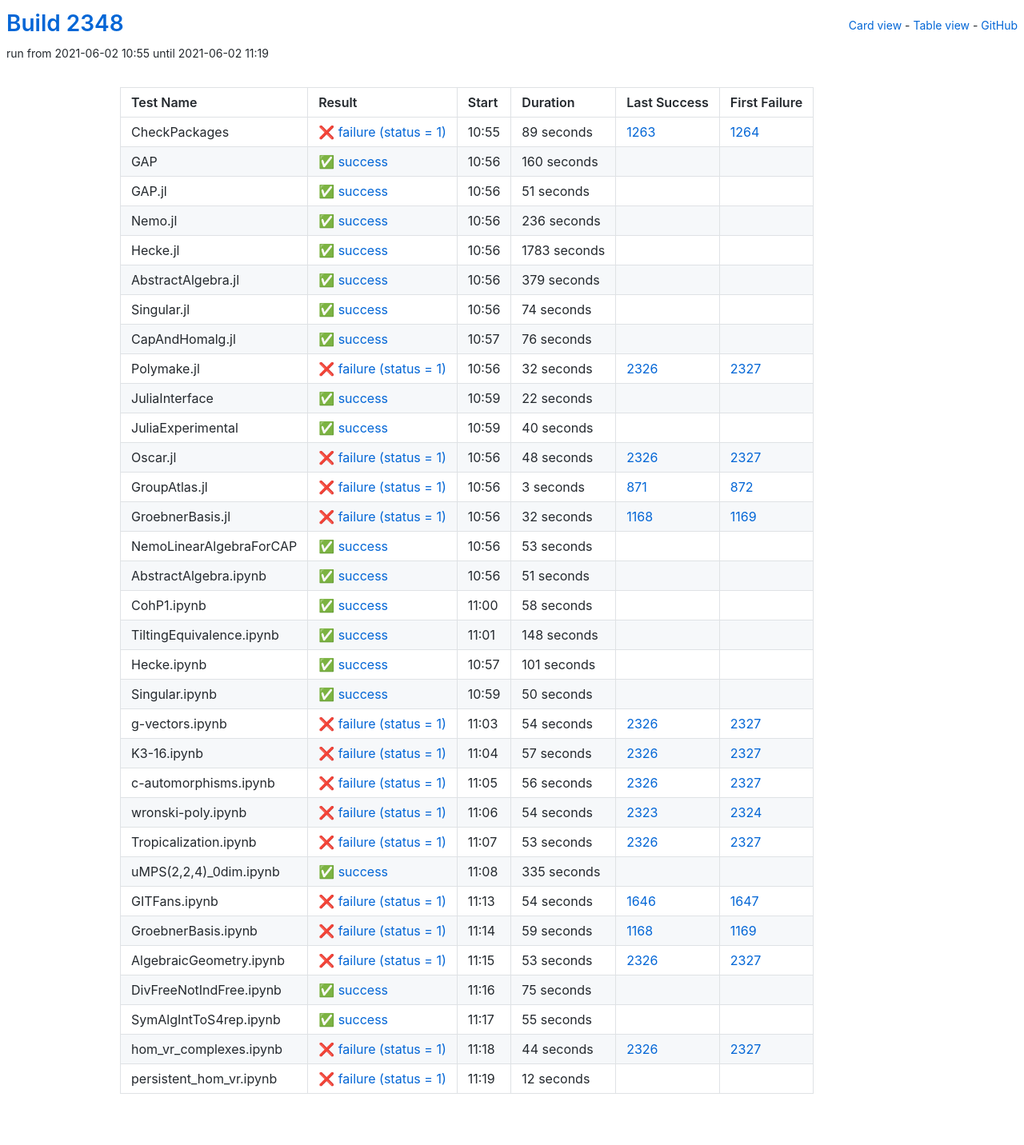
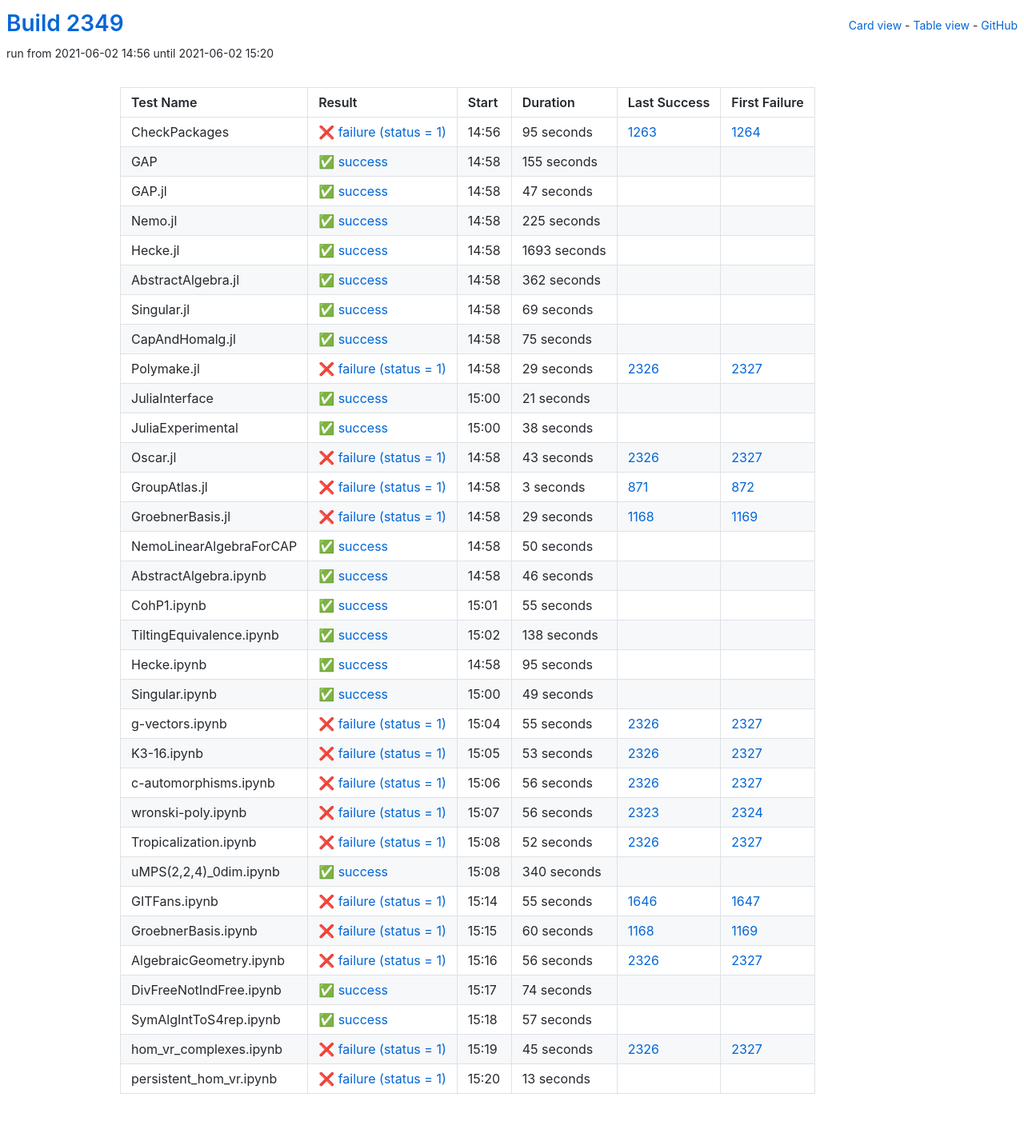
Before and after one commit to oscar-system/oscar-ci-status-stable, a Jekyll site: the page built from table.html, in a window 1280 px wide. Shown: the whole page at 80% size. Built offline with Jekyll 4.4.1, drawn with Linux system fonts in a browser that asks for light colours.

Commit message:
Build #2349

```diff
--- a/_data/ci.yml
+++ b/_data/ci.yml
@@ -1,6 +1,6 @@
 ---
-build: 2348
-build_url: https://oscarci.mathematik.uni-kl.de/job/oscar-stable/2348/
+build: 2349
+build_url: https://oscarci.mathematik.uni-kl.de/job/oscar-stable/2349/
 job: oscar-stable
 organization: oscar-system
 repo: oscar-ci-status-stable
@@ -8,152 +8,152 @@ repourl: https://github.com/oscar-system/oscar-ci-status-stable
 tests:
 - name: CheckPackages
   id: checkpackages
-  log: https://oscarci.mathematik.uni-kl.de/job/oscar-stable/2348/artifact/logs/build-2348/CheckPackages.log
-  start: 2021-06-02 10:55
+  log: https://oscarci.mathematik.uni-kl.de/job/oscar-stable/2349/artifact/logs/build-2349/CheckPackages.log
+  start: 2021-06-02 14:56
   success: false
   exitcode: 1
   status: failure
-  duration: 89
+  duration: 95
   last_success: 1263
   last_success_url: https://oscarci.mathematik.uni-kl.de/job/oscar-stable/1263/
   first_failure: 1264
   first_failure_url: https://oscarci.mathematik.uni-kl.de/job/oscar-stable/1264/
 - name: GAP
   id: gap
-  log: https://oscarci.mathematik.uni-kl.de/job/oscar-stable/2348/artifact/logs/build-2348/GAP.log
-  start: 2021-06-02 10:56
+  log: https://oscarci.mathematik.uni-kl.de/job/oscar-stable/2349/artifact/logs/build-2349/GAP.log
+  start: 2021-06-02 14:58
   success: true
   exitcode: 0
   status: success
-  duration: 160
+  duration: 155
   last_success: false
   last_success_url:
   first_failure: false
   first_failure_url:
 - name: GAP.jl
   id: gap-jl
-  log: https://oscarci.mathematik.uni-kl.de/job/oscar-stable/2348/artifact/logs/build-2348/GAP.jl.log
-  start: 2021-06-02 10:56
+  log: https://oscarci.mathematik.uni-kl.de/job/oscar-stable/2349/artifact/logs/build-2349/GAP.jl.log
+  start: 2021-06-02 14:58
   success: true
   exitcode: 0
   status: success
-  duration: 51
+  duration: 47
   last_success: false
   last_success_url:
   first_failure: false
   first_failure_url:
 - name: Nemo.jl
   id: nemo-jl
-  log: https://oscarci.mathematik.uni-kl.de/job/oscar-stable/2348/artifact/logs/build-2348/Nemo.jl.log
-  start: 2021-06-02 10:56
+  log: https://oscarci.mathematik.uni-kl.de/job/oscar-stable/2349/artifact/logs/build-2349/Nemo.jl.log
+  start: 2021-06-02 14:58
   success: true
   exitcode: 0
   status: success
-  duration: 236
+  duration: 225
   last_success: false
   last_success_url:
   first_failure: false
   first_failure_url:
 - name: Hecke.jl
   id: hecke-jl
-  log: https://oscarci.mathematik.uni-kl.de/job/oscar-stable/2348/artifact/logs/build-2348/Hecke.jl.log
-  start: 2021-06-02 10:56
+  log: https://oscarci.mathematik.uni-kl.de/job/oscar-stable/2349/artifact/logs/build-2349/Hecke.jl.log
+  start: 2021-06-02 14:58
   success: true
   exitcode: 0
   status: success
-  duration: 1783
+  duration: 1693
   last_success: false
   last_success_url:
   first_failure: false
   first_failure_url:
 - name: AbstractAlgebra.jl
   id: abstractalgebra-jl
-  log: https://oscarci.mathematik.uni-kl.de/job/oscar-stable/2348/artifact/logs/build-2348/AbstractAlgebra.jl.log
-  start: 2021-06-02 10:56
+  log: https://oscarci.mathematik.uni-kl.de/job/oscar-stable/2349/artifact/logs/build-2349/AbstractAlgebra.jl.log
+  start: 2021-06-02 14:58
   success: true
   exitcode: 0
   status: success
-  duration: 379
+  duration: 362
   last_success: false
   last_success_url:
   first_failure: false
   first_failure_url:
 - name: Singular.jl
   id: singular-jl
-  log: https://oscarci.mathematik.uni-kl.de/job/oscar-stable/2348/artifact/logs/build-2348/Singular.jl.log
-  start: 2021-06-02 10:56
+  log: https://oscarci.mathematik.uni-kl.de/job/oscar-stable/2349/artifact/logs/build-2349/Singular.jl.log
+  start: 2021-06-02 14:58
   success: true
   exitcode: 0
   status: success
-  duration: 74
+  duration: 69
   last_success: false
   last_success_url:
   first_failure: false
   first_failure_url:
 - name: CapAndHomalg.jl
   id: capandhomalg-jl
-  log: https://oscarci.mathematik.uni-kl.de/job/oscar-stable/2348/artifact/logs/build-2348/CapAndHomalg.jl.log
-  start: 2021-06-02 10:57
+  log: https://oscarci.mathematik.uni-kl.de/job/oscar-stable/2349/artifact/logs/build-2349/CapAndHomalg.jl.log
+  start: 2021-06-02 14:58
   success: true
   exitcode: 0
   status: success
-  duration: 76
+  duration: 75
   last_success: false
   last_success_url:
   first_failure: false
   first_failure_url:
 - name: Polymake.jl
   id: polymake-jl
-  log: https://oscarci.mathematik.uni-kl.de/job/oscar-stable/2348/artifact/logs/build-2348/Polymake.jl.log
-  start: 2021-06-02 10:56
+  log: https://oscarci.mathematik.uni-kl.de/job/oscar-stable/2349/artifact/logs/build-2349/Polymake.jl.log
+  start: 2021-06-02 14:58
   success: false
   exitcode: 1
   status: failure
-  duration: 32
+  duration: 29
   last_success: 2326
   last_success_url: https://oscarci.mathematik.uni-kl.de/job/oscar-stable/2326/
   first_failure: 2327
   first_failure_url: https://oscarci.mathematik.uni-kl.de/job/oscar-stable/2327/
 - name: JuliaInterface
   id: juliainterface
-  log: https://oscarci.mathematik.uni-kl.de/job/oscar-stable/2348/artifact/logs/build-2348/JuliaInterface.log
-  start: 2021-06-02 10:59
+  log: https://oscarci.mathematik.uni-kl.de/job/oscar-stable/2349/artifact/logs/build-2349/JuliaInterface.log
+  start: 2021-06-02 15:00
   success: true
   exitcode: 0
   status: success
-  duration: 22
+  duration: 21
   last_success: false
   last_success_url:
   first_failure: false
   first_failure_url:
 - name: JuliaExperimental
   id: juliaexperimental
-  log: https://oscarci.mathematik.uni-kl.de/job/oscar-stable/2348/artifact/logs/build-2348/JuliaExperimental.log
-  start: 2021-06-02 10:59
+  log: https://oscarci.mathematik.uni-kl.de/job/oscar-stable/2349/artifact/logs/build-2349/JuliaExperimental.log
+  start: 2021-06-02 15:00
   success: true
   exitcode: 0
   status: success
-  duration: 40
+  duration: 38
   last_success: false
   last_success_url:
   first_failure: false
   first_failure_url:
 - name: Oscar.jl
   id: oscar-jl
-  log: https://oscarci.mathematik.uni-kl.de/job/oscar-stable/2348/artifact/logs/build-2348/Oscar.jl.log
-  start: 2021-06-02 10:56
+  log: https://oscarci.mathematik.uni-kl.de/job/oscar-stable/2349/artifact/logs/build-2349/Oscar.jl.log
+  start: 2021-06-02 14:58
   success: false
   exitcode: 1
   status: failure
-  duration: 48
+  duration: 43
   last_success: 2326
   last_success_url: https://oscarci.mathematik.uni-kl.de/job/oscar-stable/2326/
   first_failure: 2327
   first_failure_url: https://oscarci.mathematik.uni-kl.de/job/oscar-stable/2327/
 - name: GroupAtlas.jl
   id: groupatlas-jl
-  log: https://oscarci.mathematik.uni-kl.de/job/oscar-stable/2348/artifact/logs/build-2348/GroupAtlas.jl.log
-  start: 2021-06-02 10:56
+  log: https://oscarci.mathematik.uni-kl.de/job/oscar-stable/2349/artifact/logs/build-2349/GroupAtlas.jl.log
+  start: 2021-06-02 14:58
   success: false
   exitcode: 1
   status: failure
@@ -164,80 +164,20 @@ tests:
   first_failure_url: https://oscarci.mathematik.uni-kl.de/job/oscar-stable/872/
 - name: GroebnerBasis.jl
   id: groebnerbasis-jl
-  log: https://oscarci.mathematik.uni-kl.de/job/oscar-stable/2348/artifact/logs/build-2348/GroebnerBasis.jl.log
-  start: 2021-06-02 10:56
+  log: https://oscarci.mathematik.uni-kl.de/job/oscar-stable/2349/artifact/logs/build-2349/GroebnerBasis.jl.log
+  start: 2021-06-02 14:58
   success: false
   exitcode: 1
   status: failure
-  duration: 32
+  duration: 29
   last_success: 1168
   last_success_url: https://oscarci.mathematik.uni-kl.de/job/oscar-stable/1168/
   first_failure: 1169
   first_failure_url: https://oscarci.mathematik.uni-kl.de/job/oscar-stable/1169/
 - name: NemoLinearAlgebraForCAP
   id: nemolinearalgebraforcap
-  log: https://oscarci.mathematik.uni-kl.de/job/oscar-stable/2348/artifact/logs/build-2348/NemoLinearAlgebraForCAP.log
-  start: 2021-06-02 10:56
-  success: true
-  exitcode: 0
-  status: success
-  duration: 53
-  last_success: false
-  last_success_url:
-  first_failure: false
-  first_failure_url:
-- name: AbstractAlgebra.ipynb
-  id: abstractalgebra-ipynb
-  log: https://oscarci.mathematik.uni-kl.de/job/oscar-stable/2348/artifact/logs/build-2348/AbstractAlgebra.ipynb.log
-  start: 2021-06-02 10:56
-  success: true
-  exitcode: 0
-  status: success
-  duration: 51
-  last_success: false
-  last_success_url:
-  first_failure: false
-  first_failure_url:
-- name: CohP1.ipynb
-  id: cohp1-ipynb
-  log: https://oscarci.mathematik.uni-kl.de/job/oscar-stable/2348/artifact/logs/build-2348/CohP1.ipynb.log
-  start: 2021-06-02 11:00
-  success: true
-  exitcode: 0
-  status: success
-  duration: 58
-  last_success: false
-  last_success_url:
-  first_failure: false
-  first_failure_url:
-- name: TiltingEquivalence.ipynb
-  id: tiltingequivalence-ipynb
-  log: https://oscarci.mathematik.uni-kl.de/job/oscar-stable/2348/artifact/logs/build-2348/TiltingEquivalence.ipynb.log
-  start: 2021-06-02 11:01
-  success: true
-  exitcode: 0
-  status: success
-  duration: 148
-  last_success: false
-  last_success_url:
-  first_failure: false
-  first_failure_url:
-- name: Hecke.ipynb
-  id: hecke-ipynb
-  log: https://oscarci.mathematik.uni-kl.de/job/oscar-stable/2348/artifact/logs/build-2348/Hecke.ipynb.log
-  start: 2021-06-02 10:57
-  success: true
-  exitcode: 0
-  status: success
-  duration: 101
-  last_success: false
-  last_success_url:
-  first_failure: false
-  first_failure_url:
-- name: Singular.ipynb
-  id: singular-ipynb
-  log: https://oscarci.mathematik.uni-kl.de/job/oscar-stable/2348/artifact/logs/build-2348/Singular.ipynb.log
-  start: 2021-06-02 10:59
+  log: https://oscarci.mathematik.uni-kl.de/job/oscar-stable/2349/artifact/logs/build-2349/NemoLinearAlgebraForCAP.log
+  start: 2021-06-02 14:58
   success: true
   exitcode: 0
   status: success
@@ -246,34 +186,94 @@ tests:
   last_success_url:
   first_failure: false
   first_failure_url:
+- name: AbstractAlgebra.ipynb
+  id: abstractalgebra-ipynb
+  log: https://oscarci.mathematik.uni-kl.de/job/oscar-stable/2349/artifact/logs/build-2349/AbstractAlgebra.ipynb.log
+  start: 2021-06-02 14:58
+  success: true
+  exitcode: 0
+  status: success
+  duration: 46
+  last_success: false
+  last_success_url:
+  first_failure: false
+  first_failure_url:
+- name: CohP1.ipynb
+  id: cohp1-ipynb
+  log: https://oscarci.mathematik.uni-kl.de/job/oscar-stable/2349/artifact/logs/build-2349/CohP1.ipynb.log
+  start: 2021-06-02 15:01
+  success: true
+  exitcode: 0
+  status: success
+  duration: 55
+  last_success: false
+  last_success_url:
+  first_failure: false
+  first_failure_url:
+- name: TiltingEquivalence.ipynb
+  id: tiltingequivalence-ipynb
+  log: https://oscarci.mathematik.uni-kl.de/job/oscar-stable/2349/artifact/logs/build-2349/TiltingEquivalence.ipynb.log
+  start: 2021-06-02 15:02
+  success: true
+  exitcode: 0
+  status: success
+  duration: 138
+  last_success: false
+  last_success_url:
+  first_failure: false
+  first_failure_url:
+- name: Hecke.ipynb
+  id: hecke-ipynb
+  log: https://oscarci.mathematik.uni-kl.de/job/oscar-stable/2349/artifact/logs/build-2349/Hecke.ipynb.log
+  start: 2021-06-02 14:58
+  success: true
+  exitcode: 0
+  status: success
+  duration: 95
+  last_success: false
+  last_success_url:
+  first_failure: false
+  first_failure_url:
+- name: Singular.ipynb
+  id: singular-ipynb
+  log: https://oscarci.mathematik.uni-kl.de/job/oscar-stable/2349/artifact/logs/build-2349/Singular.ipynb.log
+  start: 2021-06-02 15:00
+  success: true
+  exitcode: 0
+  status: success
+  duration: 49
+  last_success: false
+  last_success_url:
+  first_failure: false
+  first_failure_url:
 - name: g-vectors.ipynb
   id: g-vectors-ipynb
-  log: https://oscarci.mathematik.uni-kl.de/job/oscar-stable/2348/artifact/logs/build-2348/g-vectors.ipynb.log
-  start: 2021-06-02 11:03
+  log: https://oscarci.mathematik.uni-kl.de/job/oscar-stable/2349/artifact/logs/build-2349/g-vectors.ipynb.log
+  start: 2021-06-02 15:04
   success: false
   exitcode: 1
   status: failure
-  duration: 54
+  duration: 55
   last_success: 2326
   last_success_url: https://oscarci.mathematik.uni-kl.de/job/oscar-stable/2326/
   first_failure: 2327
   first_failure_url: https://oscarci.mathematik.uni-kl.de/job/oscar-stable/2327/
 - name: K3-16.ipynb
   id: k3-16-ipynb
-  log: https://oscarci.mathematik.uni-kl.de/job/oscar-stable/2348/artifact/logs/build-2348/K3-16.ipynb.log
-  start: 2021-06-02 11:04
+  log: https://oscarci.mathematik.uni-kl.de/job/oscar-stable/2349/artifact/logs/build-2349/K3-16.ipynb.log
+  start: 2021-06-02 15:05
   success: false
   exitcode: 1
   status: failure
-  duration: 57
+  duration: 53
   last_success: 2326
   last_success_url: https://oscarci.mathematik.uni-kl.de/job/oscar-stable/2326/
   first_failure: 2327
   first_failure_url: https://oscarci.mathematik.uni-kl.de/job/oscar-stable/2327/
 - name: c-automorphisms.ipynb
   id: c-automorphisms-ipynb
-  log: https://oscarci.mathematik.uni-kl.de/job/oscar-stable/2348/artifact/logs/build-2348/c-automorphisms.ipynb.log
-  start: 2021-06-02 11:05
+  log: https://oscarci.mathematik.uni-kl.de/job/oscar-stable/2349/artifact/logs/build-2349/c-automorphisms.ipynb.log
+  start: 2021-06-02 15:06
   success: false
   exitcode: 1
   status: failure
@@ -284,120 +284,120 @@ tests:
   first_failure_url: https://oscarci.mathematik.uni-kl.de/job/oscar-stable/2327/
 - name: wronski-poly.ipynb
   id: wronski-poly-ipynb
-  log: https://oscarci.mathematik.uni-kl.de/job/oscar-stable/2348/artifact/logs/build-2348/wronski-poly.ipynb.log
-  start: 2021-06-02 11:06
+  log: https://oscarci.mathematik.uni-kl.de/job/oscar-stable/2349/artifact/logs/build-2349/wronski-poly.ipynb.log
+  start: 2021-06-02 15:07
   success: false
   exitcode: 1
   status: failure
-  duration: 54
+  duration: 56
   last_success: 2323
   last_success_url: https://oscarci.mathematik.uni-kl.de/job/oscar-stable/2323/
   first_failure: 2324
   first_failure_url: https://oscarci.mathematik.uni-kl.de/job/oscar-stable/2324/
 - name: Tropicalization.ipynb
   id: tropicalization-ipynb
-  log: https://oscarci.mathematik.uni-kl.de/job/oscar-stable/2348/artifact/logs/build-2348/Tropicalization.ipynb.log
-  start: 2021-06-02 11:07
+  log: https://oscarci.mathematik.uni-kl.de/job/oscar-stable/2349/artifact/logs/build-2349/Tropicalization.ipynb.log
+  start: 2021-06-02 15:08
   success: false
   exitcode: 1
   status: failure
-  duration: 53
+  duration: 52
   last_success: 2326
   last_success_url: https://oscarci.mathematik.uni-kl.de/job/oscar-stable/2326/
   first_failure: 2327
   first_failure_url: https://oscarci.mathematik.uni-kl.de/job/oscar-stable/2327/
 - name: uMPS(2,2,4)_0dim.ipynb
   id: umps-2-2-4-0dim-ipynb
-  log: https://oscarci.mathematik.uni-kl.de/job/oscar-stable/2348/artifact/logs/build-2348/uMPS-2-2-4-_0dim.ipynb.log
-  start: 2021-06-02 11:08
+  log: https://oscarci.mathematik.uni-kl.de/job/oscar-stable/2349/artifact/logs/build-2349/uMPS-2-2-4-_0dim.ipynb.log
+  start: 2021-06-02 15:08
   success: true
   exitcode: 0
   status: success
-  duration: 335
+  duration: 340
   last_success: false
   last_success_url:
   first_failure: false
   first_failure_url:
 - name: GITFans.ipynb
   id: gitfans-ipynb
-  log: https://oscarci.mathematik.uni-kl.de/job/oscar-stable/2348/artifact/logs/build-2348/GITFans.ipynb.log
-  start: 2021-06-02 11:13
+  log: https://oscarci.mathematik.uni-kl.de/job/oscar-stable/2349/artifact/logs/build-2349/GITFans.ipynb.log
+  start: 2021-06-02 15:14
   success: false
   exitcode: 1
   status: failure
-  duration: 54
+  duration: 55
   last_success: 1646
   last_success_url: https://oscarci.mathematik.uni-kl.de/job/oscar-stable/1646/
   first_failure: 1647
   first_failure_url: https://oscarci.mathematik.uni-kl.de/job/oscar-stable/1647/
 - name: GroebnerBasis.ipynb
   id: groebnerbasis-ipynb
-  log: https://oscarci.mathematik.uni-kl.de/job/oscar-stable/2348/artifact/logs/build-2348/GroebnerBasis.ipynb.log
-  start: 2021-06-02 11:14
+  log: https://oscarci.mathematik.uni-kl.de/job/oscar-stable/2349/artifact/logs/build-2349/GroebnerBasis.ipynb.log
+  start: 2021-06-02 15:15
   success: false
   exitcode: 1
   status: failure
-  duration: 59
+  duration: 60
   last_success: 1168
   last_success_url: https://oscarci.mathematik.uni-kl.de/job/oscar-stable/1168/
   first_failure: 1169
   first_failure_url: https://oscarci.mathematik.uni-kl.de/job/oscar-stable/1169/
 - name: AlgebraicGeometry.ipynb
   id: algebraicgeometry-ipynb
-  log: https://oscarci.mathematik.uni-kl.de/job/oscar-stable/2348/artifact/logs/build-2348/AlgebraicGeometry.ipynb.log
-  start: 2021-06-02 11:15
+  log: https://oscarci.mathematik.uni-kl.de/job/oscar-stable/2349/artifact/logs/build-2349/AlgebraicGeometry.ipynb.log
+  start: 2021-06-02 15:16
   success: false
   exitcode: 1
   status: failure
-  duration: 53
+  duration: 56
   last_success: 2326
   last_success_url: https://oscarci.mathematik.uni-kl.de/job/oscar-stable/2326/
   first_failure: 2327
   first_failure_url: https://oscarci.mathematik.uni-kl.de/job/oscar-stable/2327/
 - name: DivFreeNotIndFree.ipynb
   id: divfreenotindfree-ipynb
-  log: https://oscarci.mathematik.uni-kl.de/job/oscar-stable/2348/artifact/logs/build-2348/DivFreeNotIndFree.ipynb.log
-  start: 2021-06-02 11:16
+  log: https://oscarci.mathematik.uni-kl.de/job/oscar-stable/2349/artifact/logs/build-2349/DivFreeNotIndFree.ipynb.log
+  start: 2021-06-02 15:17
   success: true
   exitcode: 0
   status: success
-  duration: 75
+  duration: 74
   last_success: false
   last_success_url:
   first_failure: false
   first_failure_url:
 - name: SymAlgIntToS4rep.ipynb
   id: symalginttos4rep-ipynb
-  log: https://oscarci.mathematik.uni-kl.de/job/oscar-stable/2348/artifact/logs/build-2348/SymAlgIntToS4rep.ipynb.log
-  start: 2021-06-02 11:17
+  log: https://oscarci.mathematik.uni-kl.de/job/oscar-stable/2349/artifact/logs/build-2349/SymAlgIntToS4rep.ipynb.log
+  start: 2021-06-02 15:18
   success: true
   exitcode: 0
   status: success
-  duration: 55
+  duration: 57
   last_success: false
   last_success_url:
   first_failure: false
   first_failure_url:
 - name: hom_vr_complexes.ipynb
   id: hom-vr-complexes-ipynb
-  log: https://oscarci.mathematik.uni-kl.de/job/oscar-stable/2348/artifact/logs/build-2348/hom_vr_complexes.ipynb.log
-  start: 2021-06-02 11:18
+  log: https://oscarci.mathematik.uni-kl.de/job/oscar-stable/2349/artifact/logs/build-2349/hom_vr_complexes.ipynb.log
+  start: 2021-06-02 15:19
   success: false
   exitcode: 1
   status: failure
-  duration: 44
+  duration: 45
   last_success: 2326
   last_success_url: https://oscarci.mathematik.uni-kl.de/job/oscar-stable/2326/
   first_failure: 2327
   first_failure_url: https://oscarci.mathematik.uni-kl.de/job/oscar-stable/2327/
 - name: persistent_hom_vr.ipynb
   id: persistent-hom-vr-ipynb
-  log: https://oscarci.mathematik.uni-kl.de/job/oscar-stable/2348/artifact/logs/build-2348/persistent_hom_vr.ipynb.log
-  start: 2021-06-02 11:19
+  log: https://oscarci.mathematik.uni-kl.de/job/oscar-stable/2349/artifact/logs/build-2349/persistent_hom_vr.ipynb.log
+  start: 2021-06-02 15:20
   success: false
   exitcode: 1
   status: failure
-  duration: 12
+  duration: 13
   last_success: false
   last_success_url:
   first_failure: false
```
Also changed, not shown: README.md.
